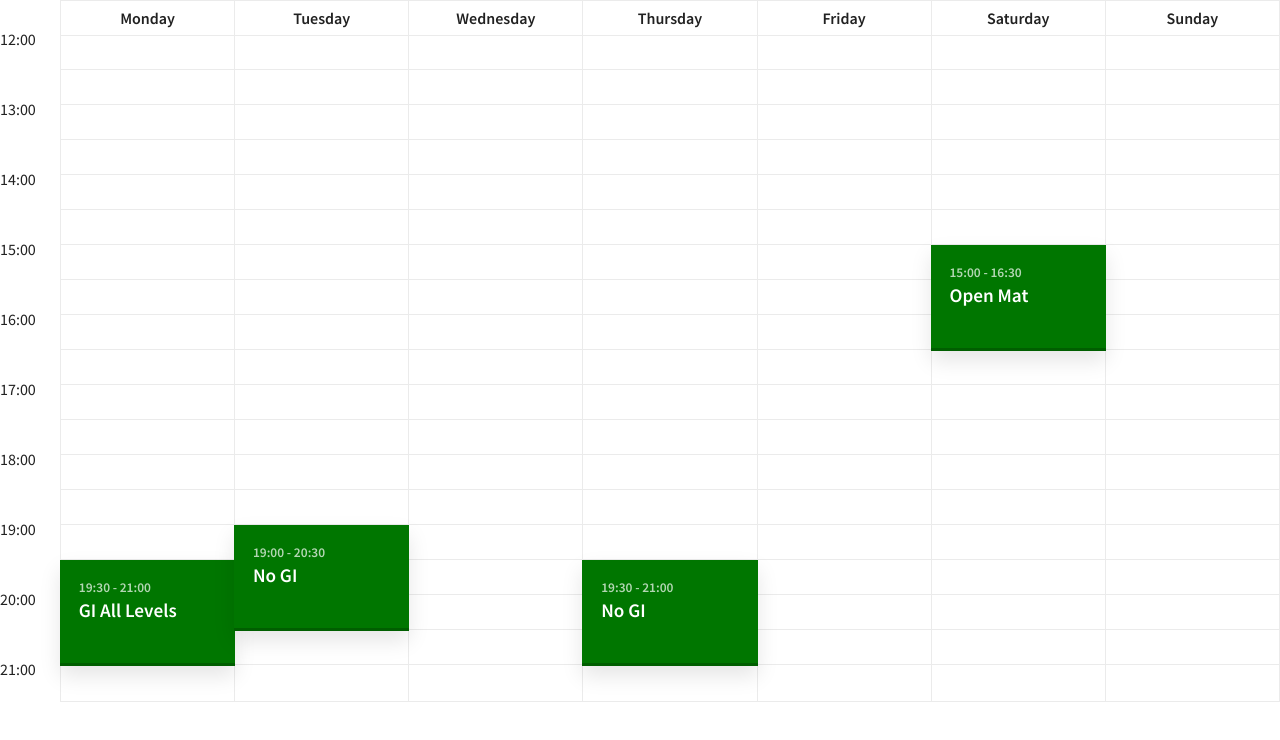
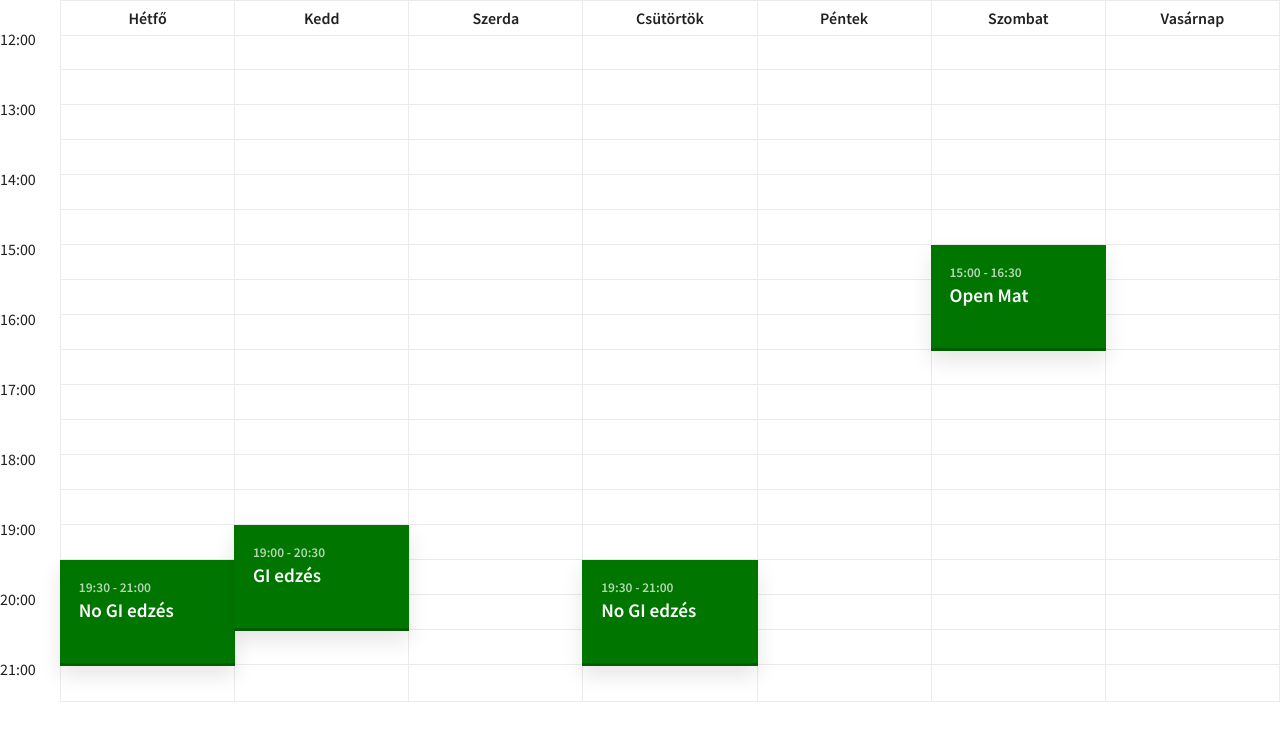
Before and after one commit to getamas/zr-team-bjj-pecs-schedule, a plain HTML site: page index.html in a window 1280 px wide. Drawn offline with Linux system fonts and the light colour scheme.

Commit message:
update schedule texts

```diff
--- a/index.html
+++ b/index.html
@@ -36,51 +36,51 @@
     <div class="cd-schedule__events">
       <ul>
         <li class="cd-schedule__group">
-          <div class="cd-schedule__top-info"><span>Monday</span></div>
+          <div class="cd-schedule__top-info"><span>Hétfő</span></div>
 
           <ul>
             <li class="cd-schedule__event">
               <a data-start="19:30" data-end="21:00" data-content="event-training" data-event="event-1">
-                <em class="cd-schedule__name">GI All Levels</em>
+                <em class="cd-schedule__name">No GI edzés</em>
               </a>
             </li>
           </ul>
         </li>
 
         <li class="cd-schedule__group">
-          <div class="cd-schedule__top-info"><span>Tuesday</span></div>
+          <div class="cd-schedule__top-info"><span>Kedd</span></div>
 
           <ul>
             <li class="cd-schedule__event">
               <a data-start="19:00" data-end="20:30" data-content="event-training" data-event="event-1">
-                <em class="cd-schedule__name">No GI</em>
+                <em class="cd-schedule__name">GI edzés</em>
               </a>
             </li>
           </ul>
         </li>
 
         <li class="cd-schedule__group">
-          <div class="cd-schedule__top-info"><span>Wednesday</span></div>
+          <div class="cd-schedule__top-info"><span>Szerda</span></div>
         </li>
 
         <li class="cd-schedule__group">
-          <div class="cd-schedule__top-info"><span>Thursday</span></div>
+          <div class="cd-schedule__top-info"><span>Csütörtök</span></div>
 
           <ul>
             <li class="cd-schedule__event">
               <a data-start="19:30" data-end="21:00" data-content="event-training" data-event="event-1">
-                <em class="cd-schedule__name">No GI</em>
+                <em class="cd-schedule__name">No GI edzés</em>
               </a>
             </li>
           </ul>
         </li>
 
         <li class="cd-schedule__group">
-          <div class="cd-schedule__top-info"><span>Friday</span></div>
+          <div class="cd-schedule__top-info"><span>Péntek</span></div>
         </li>
 
         <li class="cd-schedule__group">
-          <div class="cd-schedule__top-info"><span>Saturday</span></div>
+          <div class="cd-schedule__top-info"><span>Szombat</span></div>
 
           <ul>
             <li class="cd-schedule__event">
@@ -92,7 +92,7 @@
         </li>
 
         <li class="cd-schedule__group">
-          <div class="cd-schedule__top-info"><span>Sunday</span></div>
+          <div class="cd-schedule__top-info"><span>Vasárnap</span></div>
         </li>
       </ul>
     </div>
```
